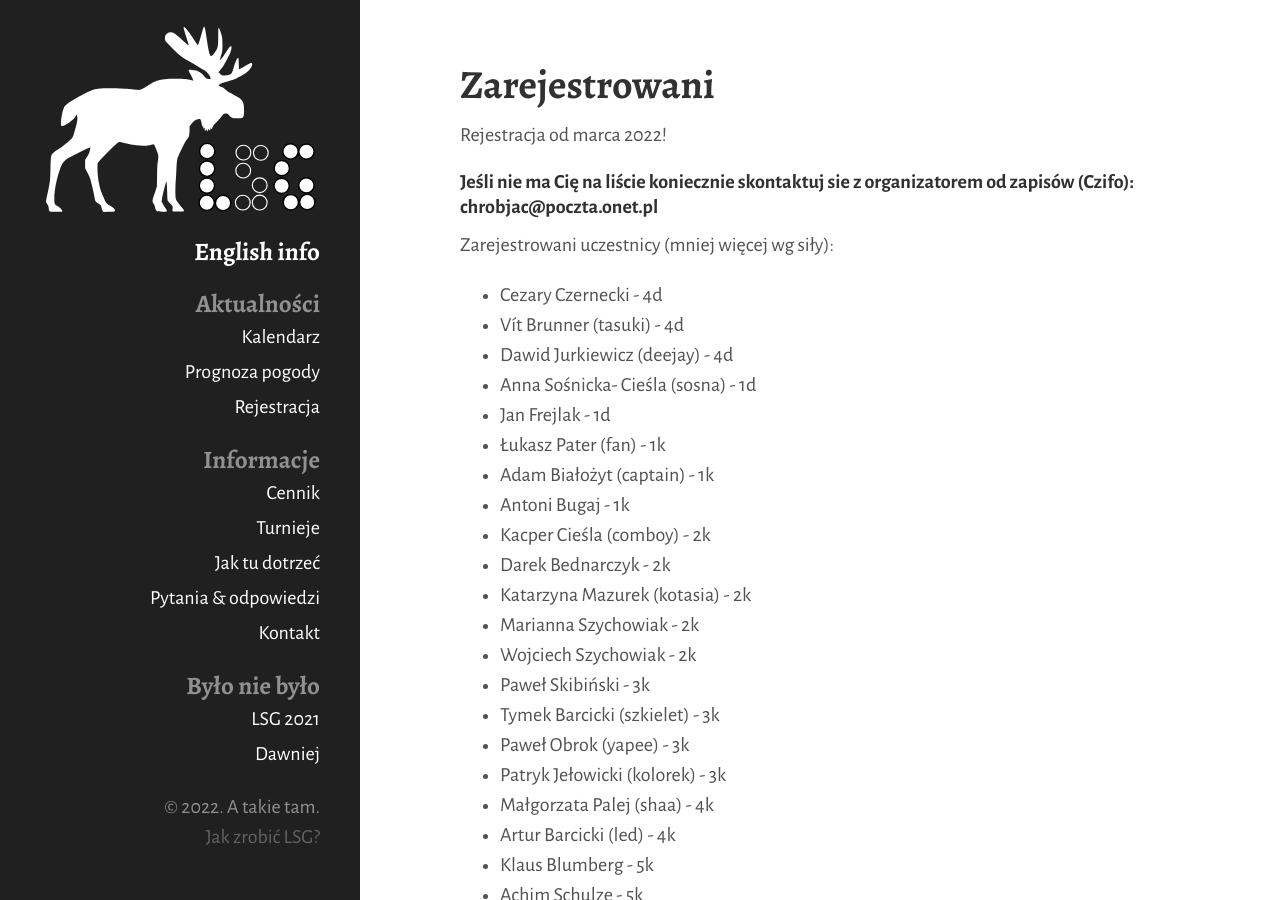
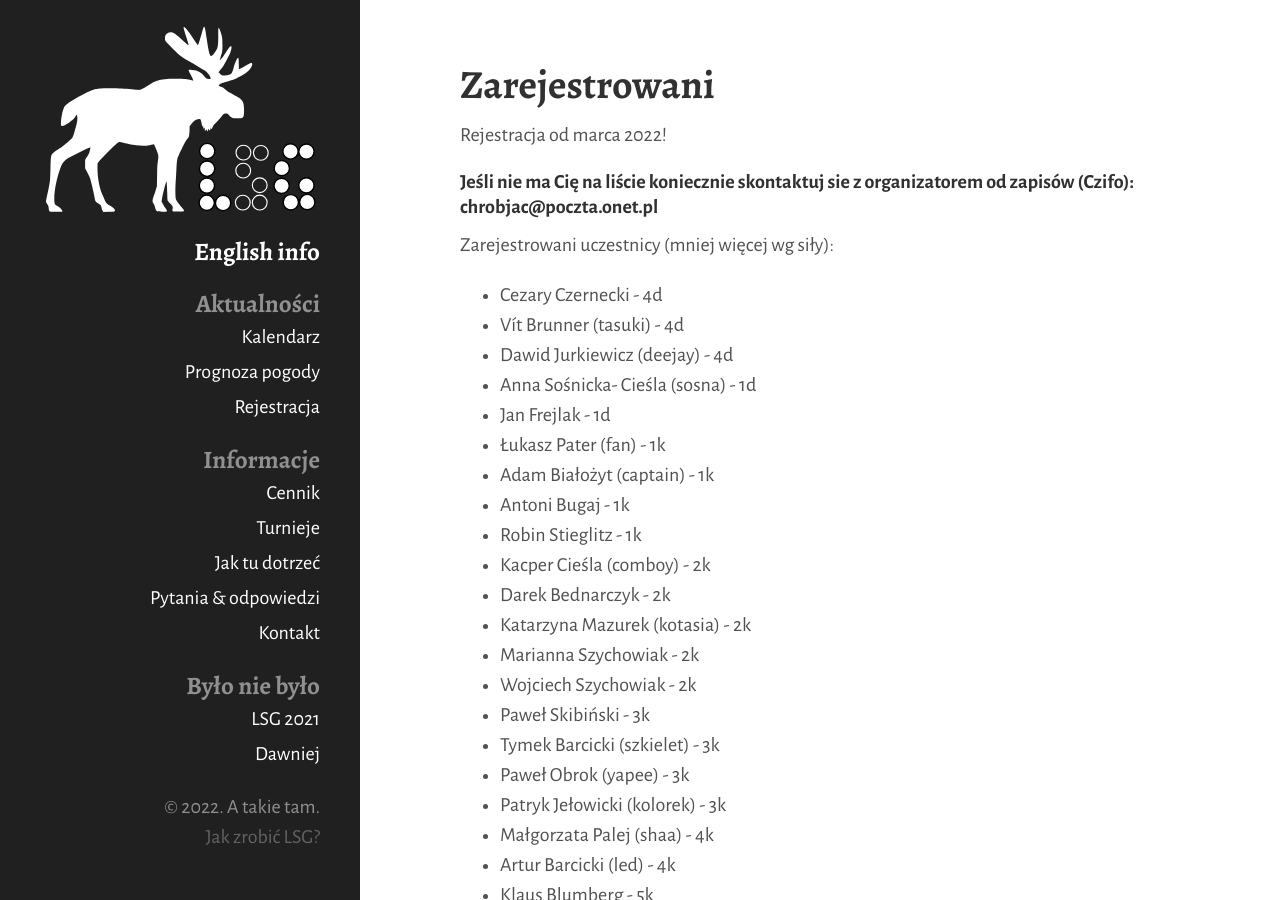
Before and after one commit to tasuki/lsg, a Jekyll site: the page built from zarejestrowani.md, in a window 1280 px wide and 900 px high. Built offline with Jekyll 4.4.1, drawn with Linux system fonts in a browser that asks for light colours; nearby versions of some CDN libraries.

Commit message:
Update zarejestrowani.md

```diff
--- a/zarejestrowani.md
+++ b/zarejestrowani.md
@@ -19,6 +19,7 @@ Zarejestrowani uczestnicy (mniej więcej wg siły):
 - Łukasz Pater (fan) - 1k
 - Adam Białożyt (captain) - 1k
 - Antoni Bugaj - 1k
+- Robin Stieglitz - 1k
 - Kacper Cieśla (comboy) - 2k
 - Darek Bednarczyk - 2k
 - Katarzyna Mazurek (kotasia) - 2k
```
